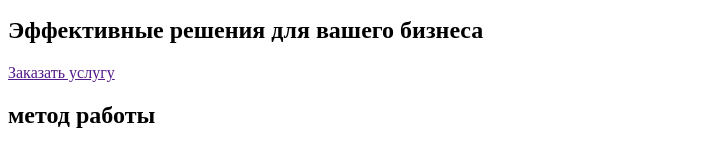
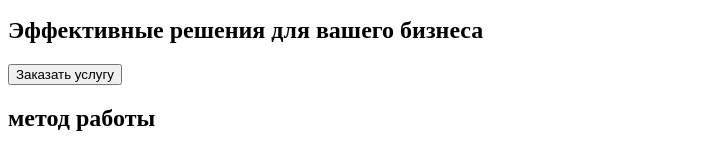
Before and after one commit to Kaplynenko/goit-markup-hw-01, a plain HTML site: page index.html in a window 1280 px wide. Shown: the part 151-302 px from the top of the page, without its empty margins (0-719 px from the left). Drawn offline with Linux system fonts and the light colour scheme.

Commit message:
add button "Заказать услугу"

```diff
--- a/index.html
+++ b/index.html
@@ -25,10 +25,11 @@
                 <li>+38 096 111 11 11</li>
             </ul>
 
-</header>
+    </header>
+<main>
     <section>
         <h1>Эффективные решения для вашего бизнеса</h1>
-        <a href="">Заказать услугу</a>
+        <button type="button">Заказать услугу</button>
     </section>
     <!-- как мы работаем -->
     <section>
@@ -91,6 +92,7 @@
             </li>
         </ul>
     </section>
+</main>
     <footer>
         <a href="/">WebStudio</a>
         <address>
```
